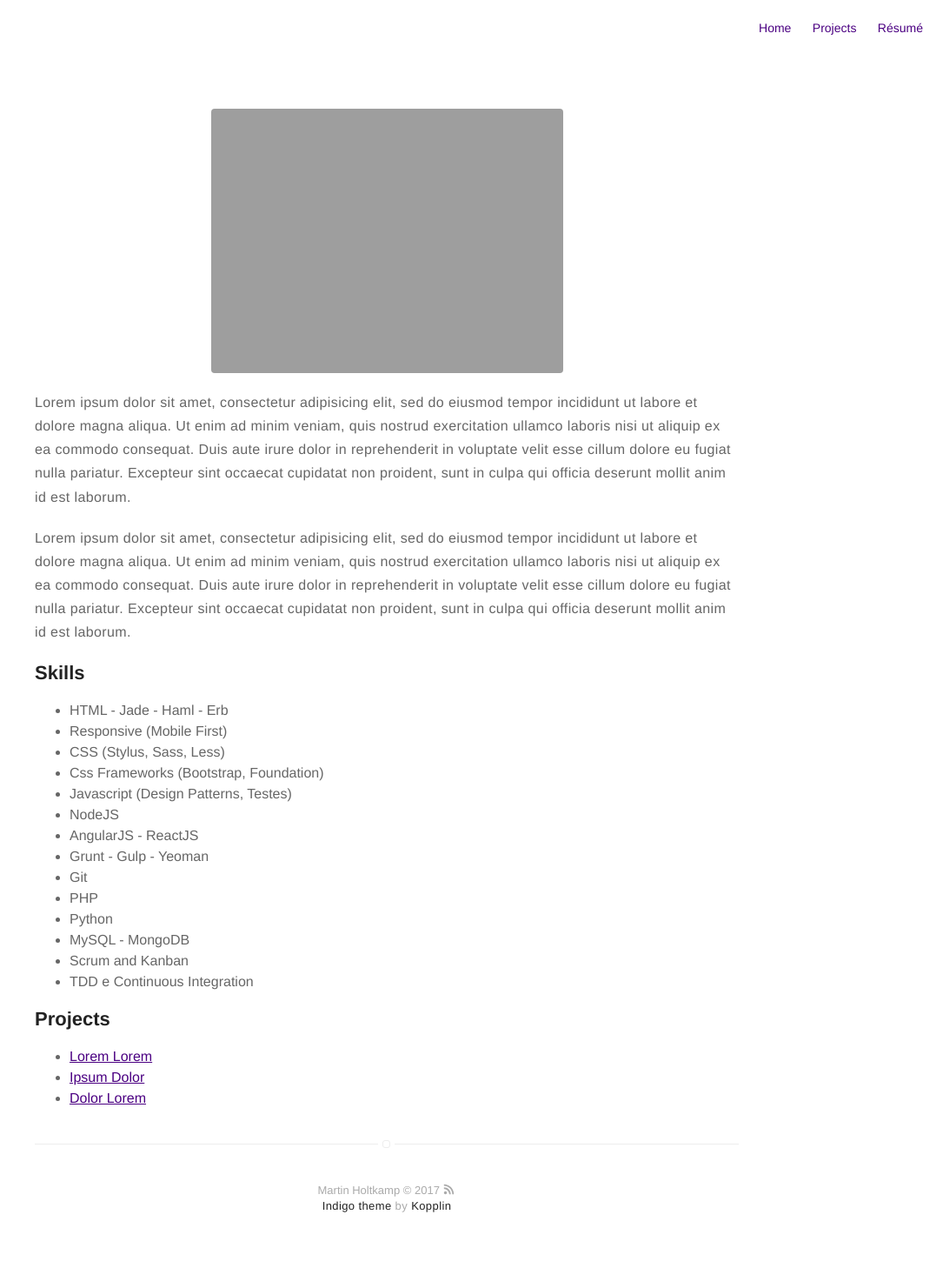
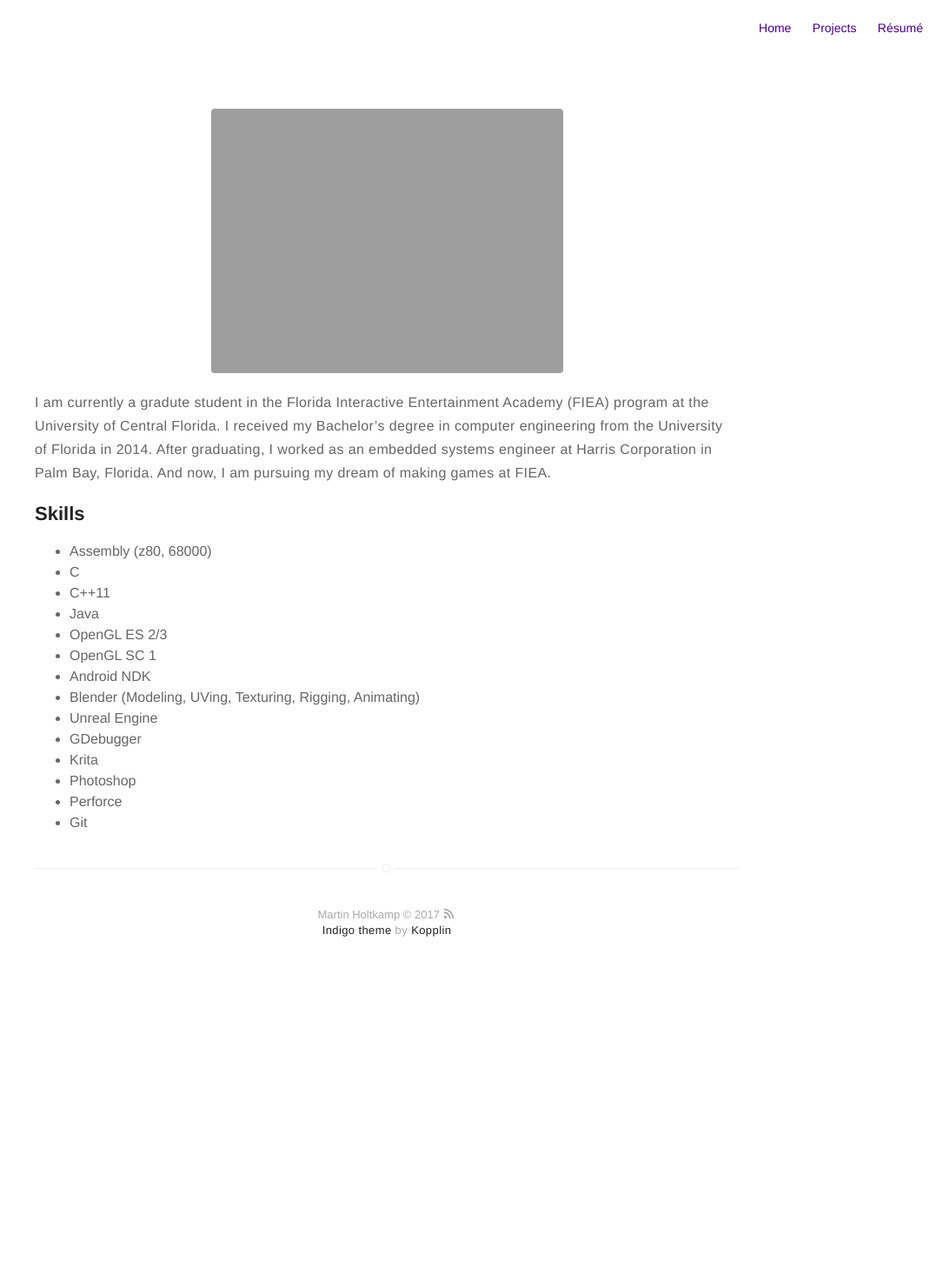
Before and after one commit to mholtkamp/mholtkamp.github.io, a Jekyll site: the page built from about.md, in a window 1280 px wide. Shown: the whole page at 87% size, without its empty margins (195-1280 px from the left). Built offline with Jekyll 4.4.1, drawn with Linux system fonts in a browser that asks for light colours; after the commit the page ends 1141 px from its top, so only the background shows below that.

Commit message:
Updated About.

```diff
--- a/about.md
+++ b/about.md
@@ -4,43 +4,26 @@ layout: page
 ---
 ![Profile Image]({{ site.url }}/{{ site.picture }})
 
-<p>Lorem ipsum dolor sit amet, consectetur adipisicing elit, sed do eiusmod
-tempor incididunt ut labore et dolore magna aliqua. Ut enim ad minim veniam,
-quis nostrud exercitation ullamco laboris nisi ut aliquip ex ea commodo
-consequat. Duis aute irure dolor in reprehenderit in voluptate velit esse
-cillum dolore eu fugiat nulla pariatur. Excepteur sint occaecat cupidatat non
-proident, sunt in culpa qui officia deserunt mollit anim id est laborum.</p>
-
-<p>Lorem ipsum dolor sit amet, consectetur adipisicing elit, sed do eiusmod
-tempor incididunt ut labore et dolore magna aliqua. Ut enim ad minim veniam,
-quis nostrud exercitation ullamco laboris nisi ut aliquip ex ea commodo
-consequat. Duis aute irure dolor in reprehenderit in voluptate velit esse
-cillum dolore eu fugiat nulla pariatur. Excepteur sint occaecat cupidatat non
-proident, sunt in culpa qui officia deserunt mollit anim id est laborum.</p>
+I am currently a gradute student in the Florida Interactive Entertainment Academy (FIEA) program
+at the University of Central Florida. I received my Bachelor's degree in computer engineering from
+the University of Florida in 2014. After graduating, I worked as an embedded systems engineer at
+Harris Corporation in Palm Bay, Florida. And now, I am pursuing my dream of making games at FIEA.
 
 <h2>Skills</h2>
 
 <ul class="skill-list">
-	<li>HTML - Jade - Haml - Erb</li>
-	<li>Responsive (Mobile First)</li>
-	<li>CSS (Stylus, Sass, Less)</li>
-	<li>Css Frameworks (Bootstrap, Foundation)</li>
-	<li>Javascript (Design Patterns, Testes)</li>
-	<li>NodeJS</li>
-	<li>AngularJS - ReactJS</li>
-	<li>Grunt - Gulp - Yeoman</li>
-	<li>Git</li>
-	<li>PHP</li>
-	<li>Python</li>
-	<li>MySQL - MongoDB</li>
-	<li>Scrum and Kanban</li>
-	<li>TDD e Continuous Integration</li>
+	<li>Assembly (z80, 68000)</li>
+	<li>C</li>
+	<li>C++11</li>
+	<li>Java</li>
+	<li>OpenGL ES 2/3</li>
+	<li>OpenGL SC 1</li>
+	<li>Android NDK</li>
+	<li>Blender (Modeling, UVing, Texturing, Rigging, Animating)</li>
+	<li>Unreal Engine</li>
+	<li>GDebugger</li>
+    <li>Krita</li>
+    <li>Photoshop</li>
+    <li>Perforce</li>
+    <li>Git</li>
 </ul>
-
-<h2>Projects</h2>
-
-<ul>
-	<li><a href="https://github.com/">Lorem Lorem</a></li>
-	<li><a href="https://github.com/">Ipsum Dolor</a></li>
-	<li><a href="https://github.com/">Dolor Lorem</a></li>
-</ul>
```
